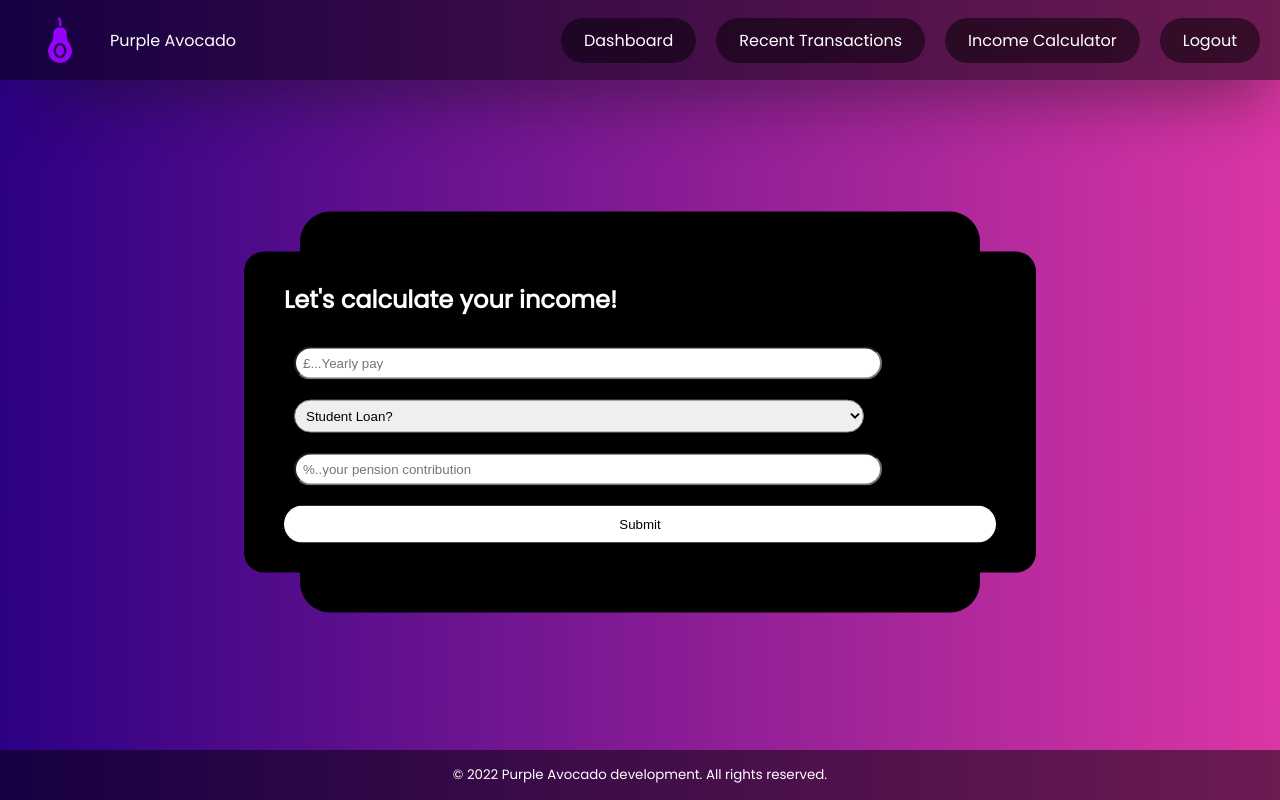
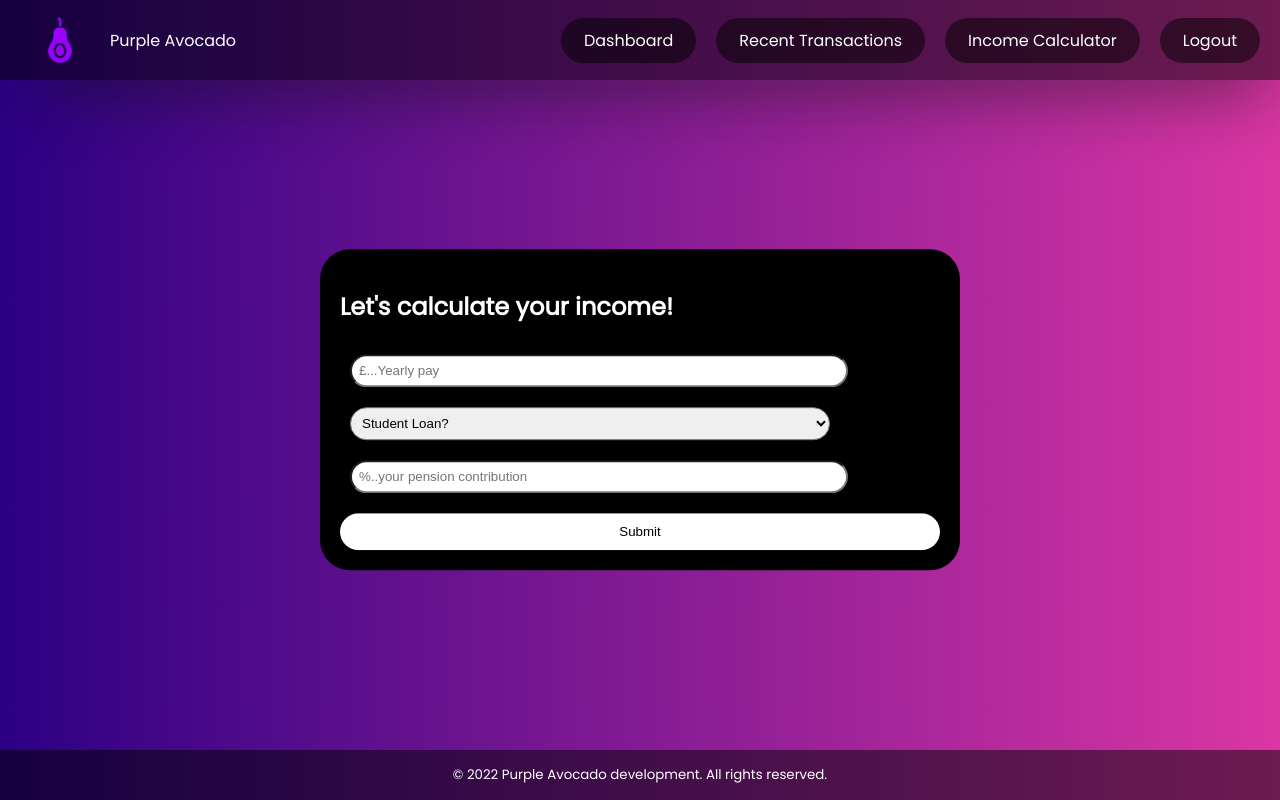
Before and after one commit to Kisokumar/purple-avocado, a React (Create React App) app in the folder front-end/: page /incomecalculator in a window 1280 px wide. Built offline with nearby package versions, Linux system fonts and the light colour scheme.

Commit message:
formatting fixed

```diff
--- a/front-end/src/components/IncomeCalculator.js
+++ b/front-end/src/components/IncomeCalculator.js
@@ -93,7 +93,7 @@ function IncomeCalculator() {
           </div>
 
           <section className="income-calculator">
-          <div className="add-transaction">
+          <div>
             <h1>Let's calculate your income!</h1>
             <div>
             <form
```
